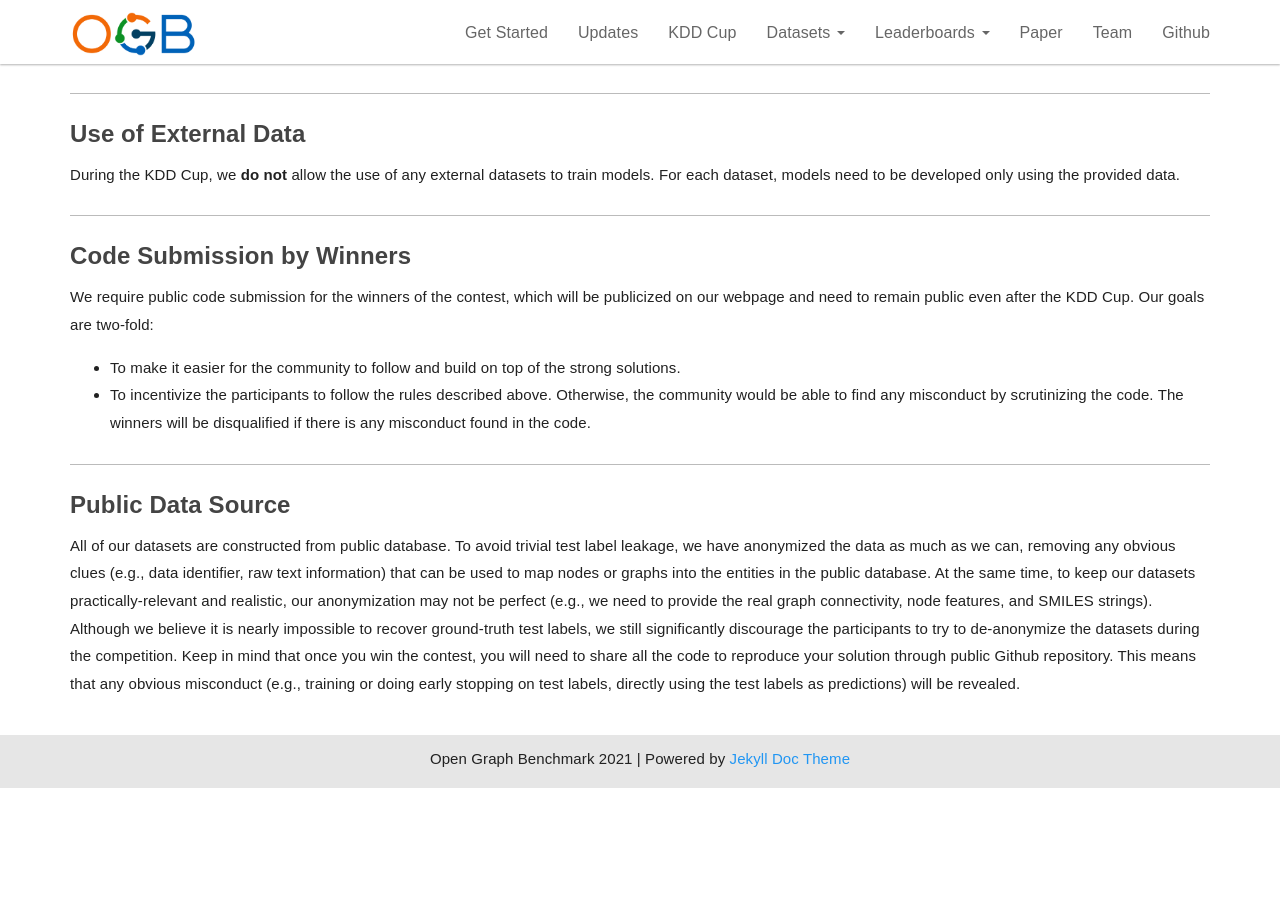
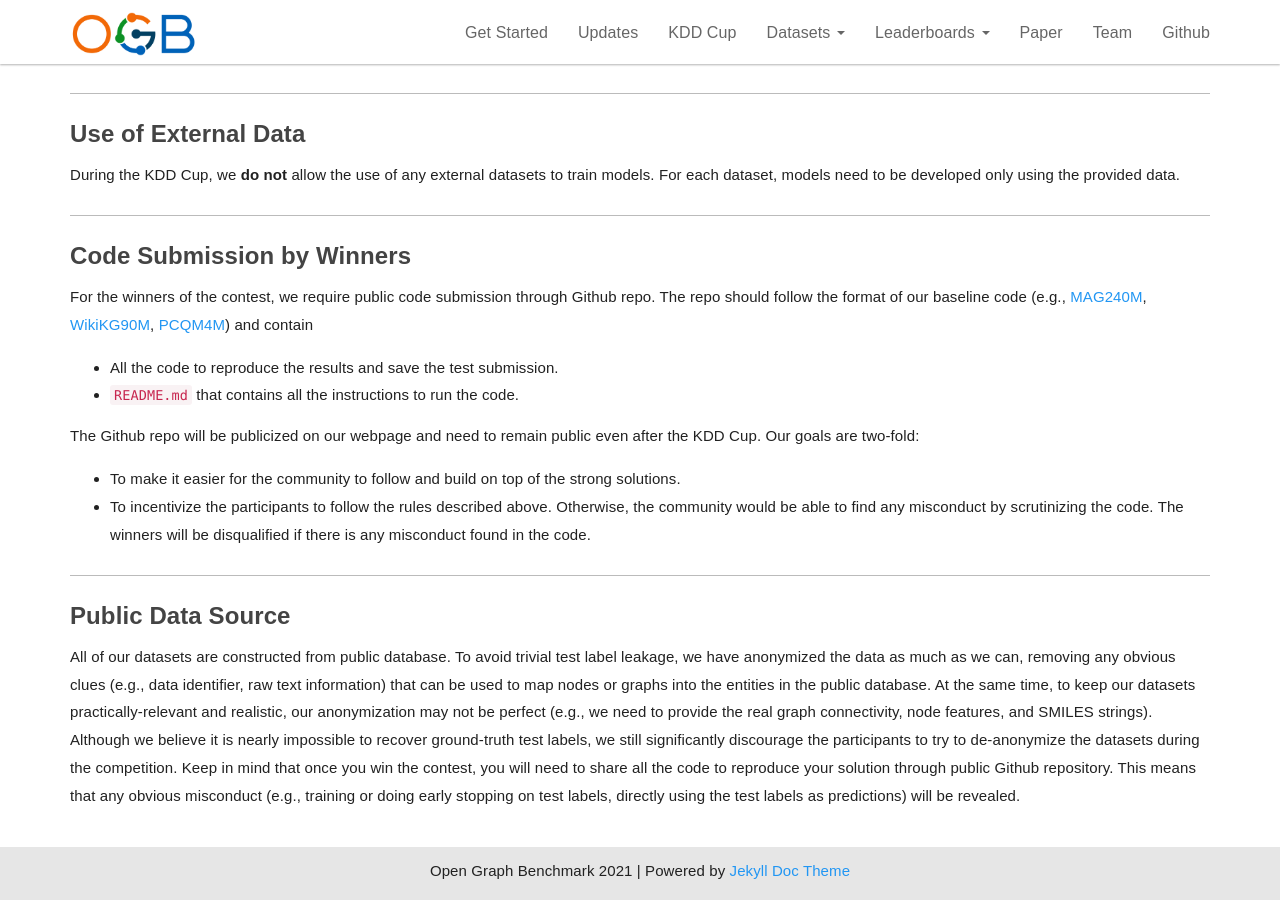
Before and after one commit to snap-stanford/ogb-web, a Jekyll site: the page built from _docs/kddcup2021/rules.md, in a window 1280 px wide and 900 px high, scrolled down 712 px. Built offline with Jekyll 4.4.1, drawn with Linux system fonts in a browser that asks for light colours; before the commit the page ends 1500 px from its top, so only the background shows below that.

Commit message:
make the code submission specific

```diff
--- a/_docs/kddcup2021/rules.md
+++ b/_docs/kddcup2021/rules.md
@@ -26,7 +26,11 @@ During the KDD Cup, we **do not** allow the use of any external datasets to trai
 ---------
 
 ##### **Code Submission by Winners**
-We require public code submission for the winners of the contest, which will be publicized on our webpage and need to remain public even after the KDD Cup.
+For the winners of the contest, we require public code submission through Github repo. The repo should follow the format of our baseline code (e.g., [MAG240M](https://github.com/snap-stanford/ogb/tree/master/examples/lsc/mag240m), [WikiKG90M](https://github.com/snap-stanford/ogb/tree/master/examples/lsc/wikikg90m), [PCQM4M](https://github.com/snap-stanford/ogb/tree/master/examples/lsc/pcqm4m)) and contain
+- All the code to reproduce the results and save the test submission.
+- `README.md` that contains all the instructions to run the code.
+
+The Github repo will be publicized on our webpage and need to remain public even after the KDD Cup.
 Our goals are two-fold:
 - To make it easier for the community to follow and build on top of the strong solutions.
 - To incentivize the participants to follow the rules described above. Otherwise, the community would be able to find any misconduct by scrutinizing the code. The winners will be disqualified if there is any misconduct found in the code.
```
